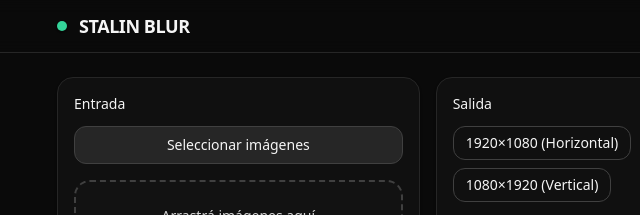
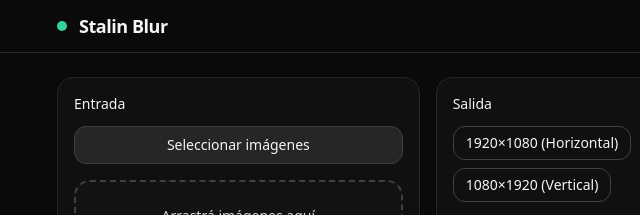
Before and after one commit to celebrepar92/stalinblur, a plain HTML site: page index.html in a window 1280 px wide. Shown: the top 215 px of the page, 23-663 px from the left. Drawn offline with nearby package versions, Linux system fonts and the light colour scheme.

Commit message:
Update index.html

```diff
--- a/index.html
+++ b/index.html
@@ -20,7 +20,7 @@
   <header class="sticky top-0 z-40 backdrop-blur supports-[backdrop-filter]:bg-neutral-950/60 border-b border-neutral-800">
     <div class="max-w-6xl mx-auto px-4 py-3 flex items-center gap-3">
       <div class="w-2.5 h-2.5 rounded-full bg-emerald-400 shadow"></div>
-      <h1 class="text-lg font-semibold tracking-tight">STALIN BLUR</h1>
+      <h1 class="text-lg font-semibold tracking-tight">Stalin Blur</h1>
       <span class="text-xs text-neutral-400 ml-auto">🇨🇳</span>
     </div>
   </header>
```
